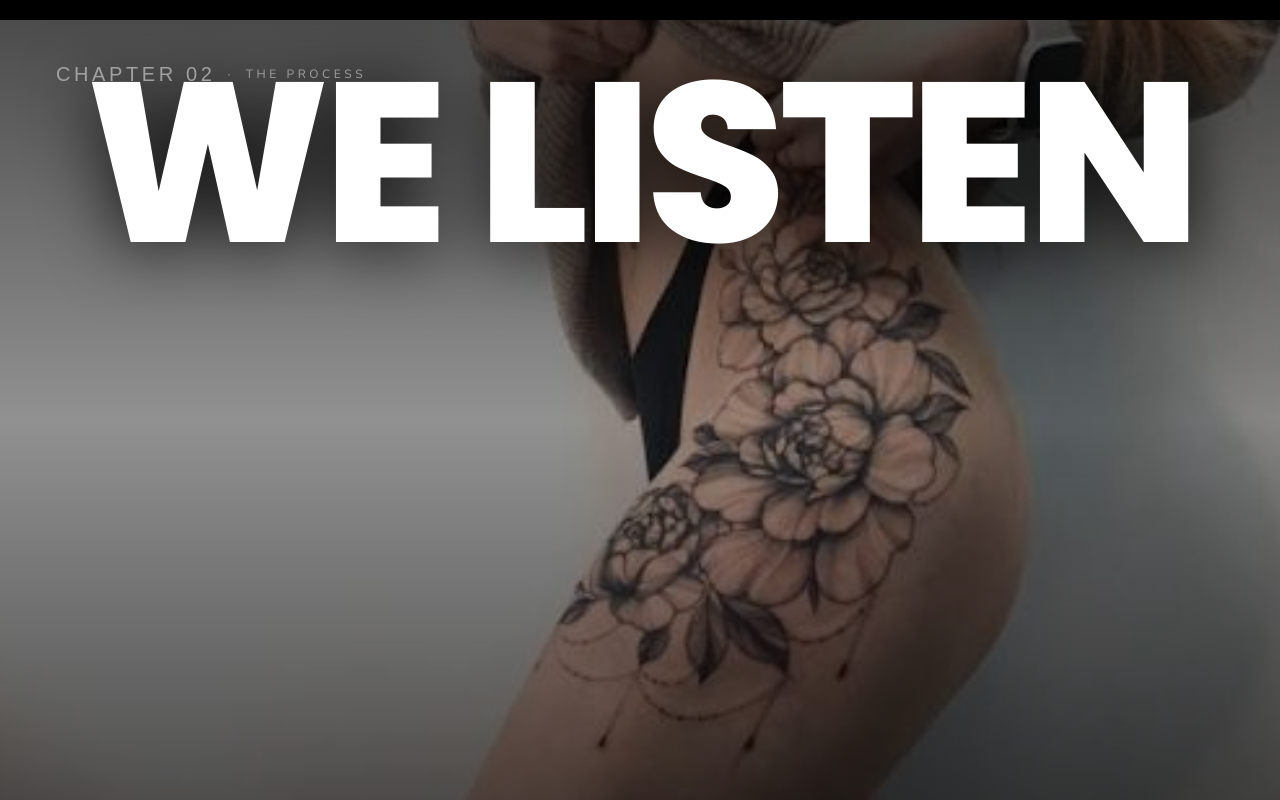
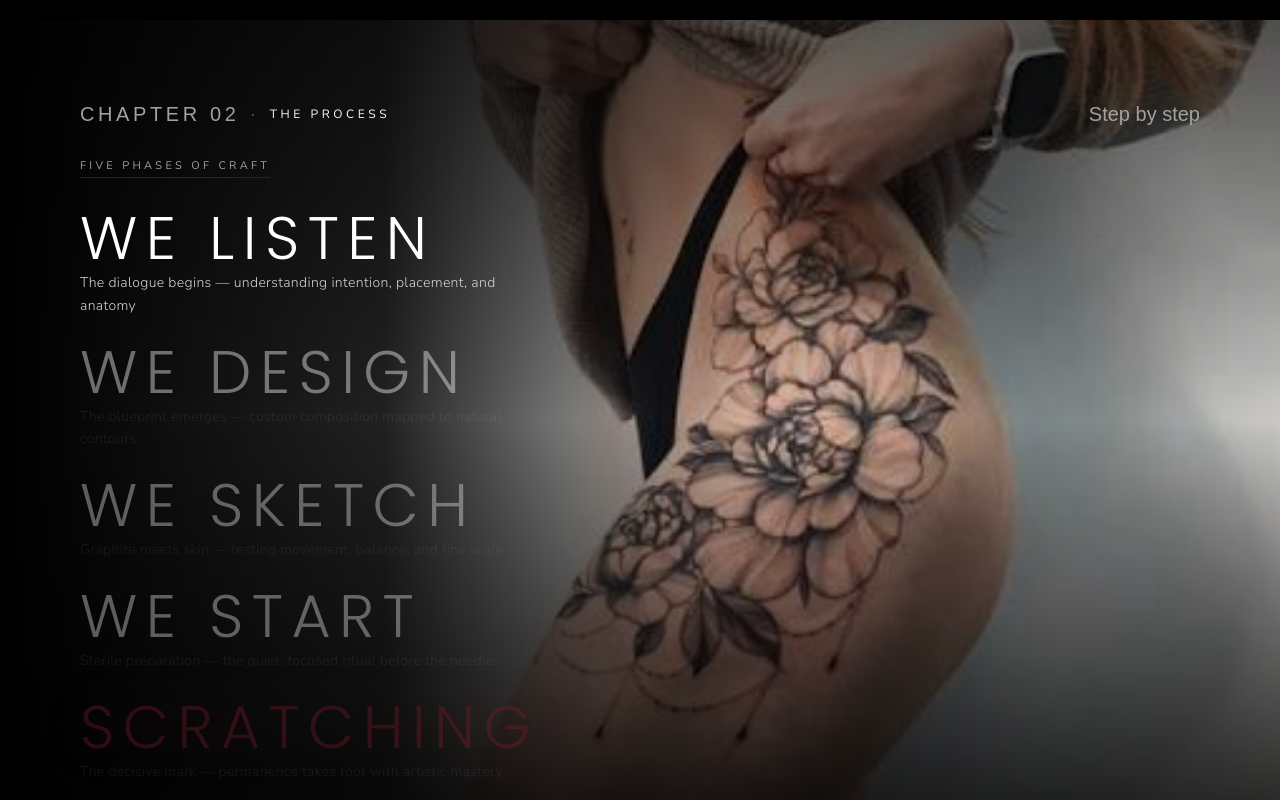
Before and after one commit to Ginuuuuu/RAZZOUK, a Next.js app: page / in a window 1280 px wide. Shown: the part 1740-2540 px from the top of the page. Built offline with nearby package versions, Linux system fonts and the light colour scheme; a web font is replaced by a local one.

Commit message:
feat: implement Hero02Process component with scroll-linked step animations

```diff
--- a/src/components/hero/Hero02Process.tsx
+++ b/src/components/hero/Hero02Process.tsx
@@ -4,115 +4,95 @@ import React, { useRef } from "react";
 import Image from "next/image";
 import { motion, useScroll, useTransform, MotionValue } from "framer-motion";
 
-interface StepConfig {
+interface StepData {
   word: string;
   note: string;
-  stepNum: string;
   isWine?: boolean;
   start: number;
   end: number;
-  topPct: string; // Distinct vertical row position
 }
 
-const STEPS: StepConfig[] = [
+const STEPS: StepData[] = [
   {
     word: "WE LISTEN",
-    note: "The dialogue begins — understanding intention and anatomy",
-    stepNum: "01",
-    start: 0.00,
-    end: 0.20,
-    topPct: "12%",
+    note: "The dialogue begins — understanding intention, placement, and anatomy",
+    start: 0.0,
+    end: 0.2,
   },
   {
     word: "WE DESIGN",
-    note: "The blueprint emerges — custom composition mapped to muscle",
-    stepNum: "02",
-    start: 0.20,
-    end: 0.40,
-    topPct: "28%",
+    note: "The blueprint emerges — custom composition mapped to natural contours",
+    start: 0.2,
+    end: 0.4,
   },
   {
     word: "WE SKETCH",
-    note: "Graphite meets skin — testing movement, balance, and scale",
-    stepNum: "03",
-    start: 0.40,
-    end: 0.60,
-    topPct: "44%",
+    note: "Graphite meets skin — testing movement, balance, and fine scale",
+    start: 0.4,
+    end: 0.6,
   },
   {
     word: "WE START",
-    note: "Sterile preparation — the quiet focus before the needle",
-    stepNum: "04",
-    start: 0.60,
-    end: 0.80,
-    topPct: "60%",
+    note: "Sterile preparation — the quiet, focused ritual before the needle",
+    start: 0.6,
+    end: 0.8,
   },
   {
     word: "SCRATCHING",
-    note: "The decisive mark — permanence takes root in skin",
-    stepNum: "05",
+    note: "The decisive mark — permanence takes root with artistic mastery",
     isWine: true,
-    start: 0.80,
-    end: 0.94,
-    topPct: "76%",
+    start: 0.8,
+    end: 1.0,
   },
 ];
 
-function StackedWordRow({
+function ProcessStepRow({
   step,
   progress,
 }: {
-  step: StepConfig;
+  step: StepData;
   progress: MotionValue<number>;
 }) {
-  const { word, stepNum, isWine, start, end, topPct } = step;
+  const { word, note, isWine, start, end } = step;
 
-  // Zoom-out: starts HUGE (5.0) at entry, zooms down to 1.0 at end, and stays 1.0 permanently
-  const scale = useTransform(progress, (p: number) => {
-    if (p <= start) return 5.0;
-    if (p >= end) return 1.0;
-    const ratio = (p - start) / (end - start);
-    return 5.0 - ratio * 4.0;
+  const opacity = useTransform(progress, (p: number) => {
+    if (p < start) {
+      const dist = start - p;
+      if (dist < 0.08) return 0.35 + (1 - dist / 0.08) * 0.4;
+      return 0.35;
+    }
+    if (p <= end) {
+      return 1.0;
+    }
+    return 0.65;
   });
 
-  // Opacity: 0 before start (strictly invisible). Smoothly enters, then remains 1.0 permanently!
-  const opacity = useTransform(progress, (p: number) => {
-    if (p < start) return 0;
-    const fadeInWindow = Math.min(0.04, (end - start) * 0.3);
-    if (p < start + fadeInWindow) {
-      return (p - start) / fadeInWindow;
-    }
-    return 1.0;
+  const noteOpacity = useTransform(progress, (p: number) => {
+    if (p < start) return 0.25;
+    if (p <= end) return 1.0;
+    return 0.55;
   });
 
-  // Visibility: 'hidden' before start guarantees zero premature render or visual glitching
-  const visibility = useTransform(progress, (p: number) => {
-    return p < start ? "hidden" : "visible";
-  });
+  const colorClass = isWine
+    ? "text-[#7F1D2D] drop-shadow-[0_0_30px_rgba(127,29,45,0.5)]"
+    : "text-white";
 
   return (
     <motion.div
-      style={{
-        top: topPct,
-        scale,
-        opacity,
-        visibility,
-        transformOrigin: "center center",
-      }}
-      className="absolute left-0 right-0 w-full flex items-center justify-center pointer-events-none select-none px-4"
+      style={{ opacity }}
+      className="space-y-1 transition-all duration-300"
     >
-      <div className="flex items-baseline justify-center w-full max-w-6xl mx-auto">
-        {/* The Word */}
-        <h2
-          className={`font-heading font-black tracking-[-0.03em] uppercase leading-none whitespace-nowrap text-4xl sm:text-5xl md:text-6xl lg:text-7xl xl:text-8xl transition-colors duration-300 ${
-            isWine
-              ? "text-[#7F1D2D] drop-shadow-[0_0_40px_rgba(127,29,45,0.6)]"
-              : "text-white drop-shadow-[0_2px_15px_rgba(0,0,0,0.85)]"
-          }`}
+      <h3
+        className={`font-heading text-3xl sm:text-4xl md:text-5xl lg:text-6xl font-light tracking-[0.14em] uppercase ${colorClass}`}
       >
         {word}
-        </h2>
-      </div>
+      </h3>
+      <motion.p
+        style={{ opacity: noteOpacity }}
+        className="font-body text-xs sm:text-sm text-neutral-300 font-light tracking-wide leading-relaxed max-w-md"
+      >
+        {note}
+      </motion.p>
     </motion.div>
   );
 }
@@ -125,60 +105,85 @@ export function Hero02Process() {
     offset: ["start start", "end end"],
   });
 
-  // Background image stays visible and subtly scales
-  const bgScale = useTransform(scrollYProgress, [0, 1], [1.05, 1.0]);
-
-
+  // Background image subtly scales from 1.0 to 1.10 for cinematic depth
+  const bgScale = useTransform(scrollYProgress, [0, 1], [1.0, 1.1]);
 
   return (
     <section
       id="process-section"
       ref={containerRef}
       aria-label="The Creation Process"
-      className="relative w-full h-[500vh] bg-black text-white"
+      className="relative w-full h-[250vh] bg-black text-white"
     >
       {/* Sticky Viewport Stage (100vh) */}
-      <div className="sticky top-0 h-screen w-full overflow-hidden flex items-center justify-center">
-        {/* Layer 0: Background Image (hero02.jpg) — Clearly visible behind typography */}
+      <div className="sticky top-0 h-screen w-full overflow-hidden flex flex-col justify-between p-6 sm:p-10 md:p-14 lg:p-20">
+        {/* Layer 0: Background Image (hero02.jpg) — Fully visible and sharp on the right */}
+        <div className="absolute inset-0 w-full h-full overflow-hidden pointer-events-none z-0">
           <motion.div
-          style={{ scale: bgScale }}
-          className="absolute inset-0 w-full h-full pointer-events-none z-0"
+            style={{
+              scale: bgScale,
+              transformOrigin: "75% 50%",
+            }}
+            className="w-full h-full relative"
           >
             <Image
               src="/assets/hero02.jpg"
               alt="The Craft and Skin Placement"
               fill
+              priority
               sizes="100vw"
-            className="object-cover object-center"
-            quality={90}
+              className="object-cover object-[75%_center] sm:object-[70%_center] md:object-[68%_center] lg:object-right contrast-110"
+              quality={95}
             />
-
-          {/* Layer 1: Semi-transparent cinematic dark overlay (40%) — preserves tattoo visibility */}
-          <div className="absolute inset-0 bg-black/40 pointer-events-none" />
-          <div className="absolute inset-0 bg-gradient-to-b from-black/50 via-transparent to-black/50 pointer-events-none" />
           </motion.div>
 
-        {/* Layer 3: Studio Section Watermark (Top Left) */}
-        <div className="absolute top-8 sm:top-10 left-6 sm:left-10 md:left-14 z-30 flex items-center gap-3 text-neutral-400 text-[10px] sm:text-xs tracking-[0.3em] uppercase pointer-events-none">
+          {/* Subtle natural dark wash over whole image */}
+          <div className="absolute inset-0 bg-black/15 pointer-events-none" />
+
+          {/* Left-side dark gradient to ensure 100% typography contrast over negative space */}
+          <div className="absolute inset-0 bg-gradient-to-r from-black via-black/85 to-transparent w-full md:w-3/5 pointer-events-none" />
+
+          {/* Top and bottom vignettes for seamless section continuity */}
+          <div className="absolute inset-0 bg-gradient-to-t from-black/80 via-transparent to-black/60 pointer-events-none" />
+        </div>
+
+        {/* Top Header Information */}
+        <div className="relative z-30 flex items-center justify-between w-full">
+          <div className="flex items-center gap-3 text-neutral-400 text-[10px] sm:text-xs tracking-[0.3em] uppercase">
             <span className="font-accent text-neutral-400 text-lg sm:text-xl">chapter 02</span>
             <span>·</span>
-          <span>THE PROCESS</span>
+            <span className="text-white">THE PROCESS</span>
           </div>
 
+          <span className="font-accent text-neutral-400 text-lg sm:text-xl hidden sm:inline-block">
+            Step by step
+          </span>
+        </div>
 
+        {/* Editorial Process Progression Stack — Left Aligned Over Gradient */}
+        <div className="relative z-20 max-w-2xl my-auto py-6 space-y-6 sm:space-y-8 pointer-events-auto">
+          <div className="inline-block">
+            <span className="text-[10px] sm:text-[11px] tracking-[0.3em] uppercase text-neutral-400 font-body border-b border-neutral-800 pb-1">
+              FIVE PHASES OF CRAFT
+            </span>
+          </div>
 
-        {/* Layer 2: The Continuous Typographic Stack (All 5 Words) */}
-        <div className="relative z-20 w-full h-full max-w-7xl mx-auto pointer-events-none">
+          <div className="space-y-5 sm:space-y-6">
             {STEPS.map((step) => (
-            <StackedWordRow
+              <ProcessStepRow
                 key={step.word}
                 step={step}
                 progress={scrollYProgress}
               />
             ))}
           </div>
+        </div>
 
+        {/* Subtle Bottom Spacer */}
+        <div className="relative z-10" />
       </div>
     </section>
   );
 }
+
+export default Hero02Process;
```
Lines whose indentation alone changed are shown as unchanged.
